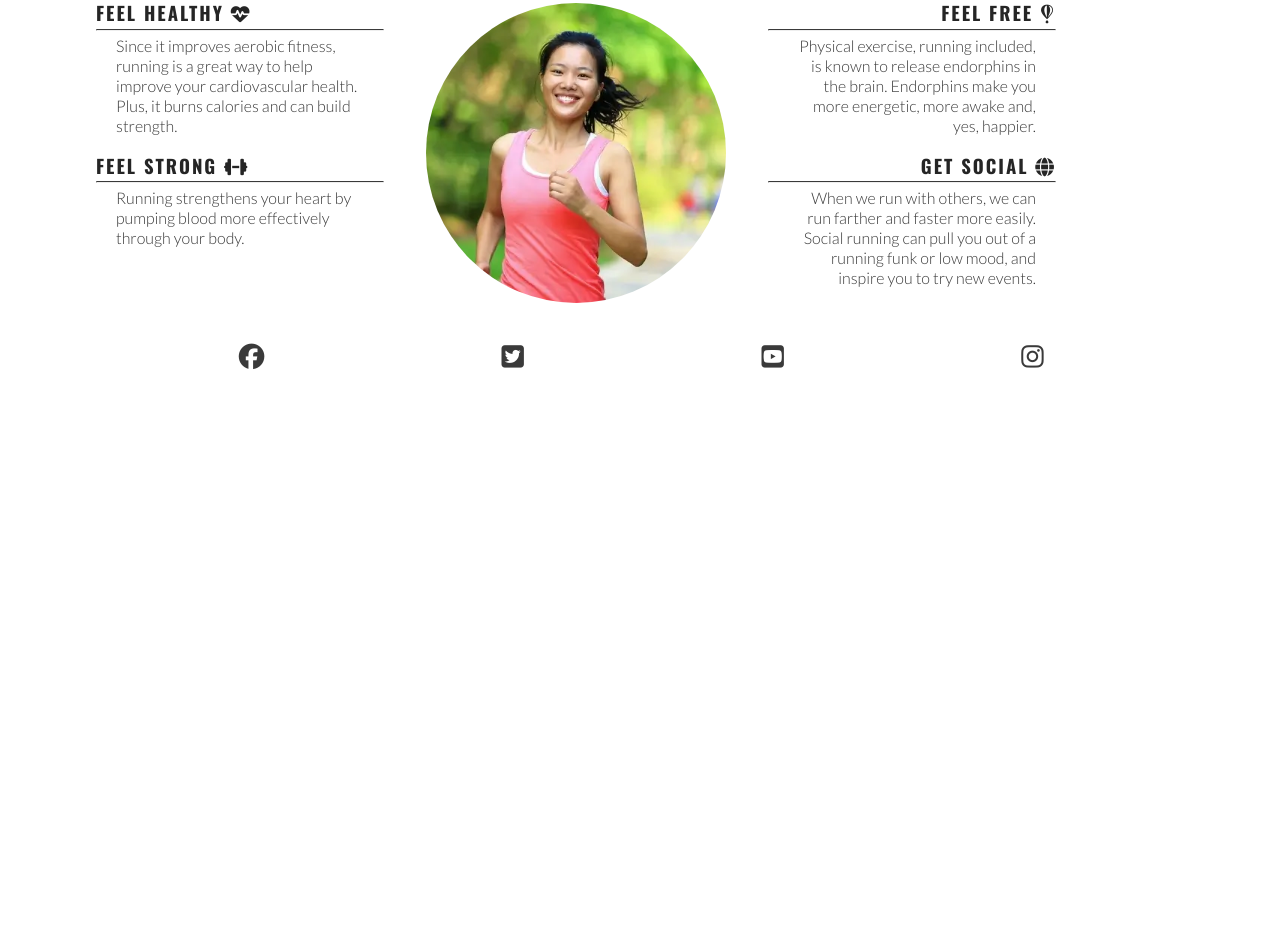
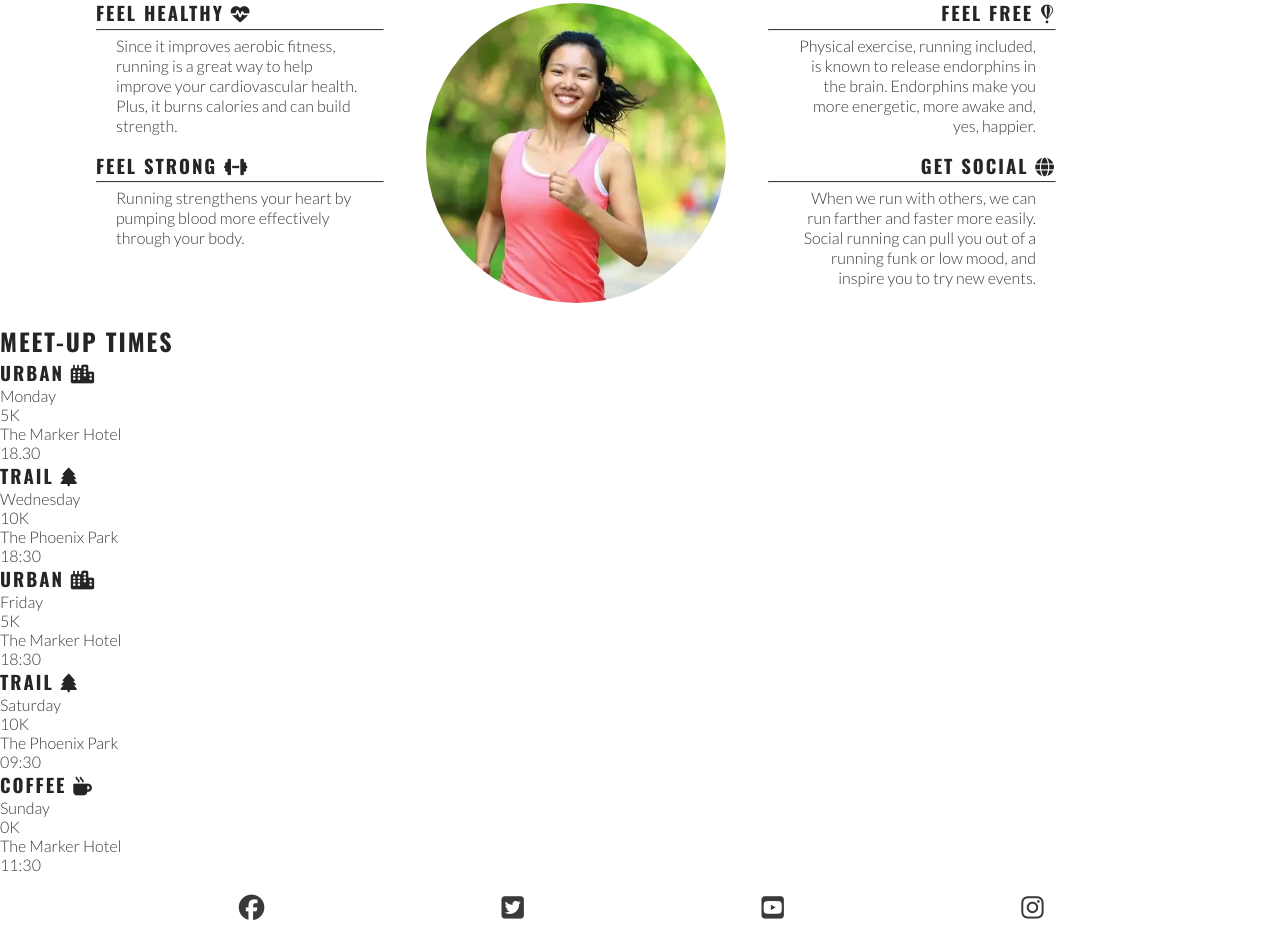
Before and after one commit to Bigkaboon/Love-runnig, a plain HTML site: page index.html in a window 1280 px wide. Shown: the part 762-1704 px from the top of the page. Before the commit the page ends 1153 px from the top, so only its background shows below. Drawn offline with nearby package versions, Linux system fonts and the light colour scheme.

Commit message:
Added a time schedule and meetup times

```diff
--- a/index.html
+++ b/index.html
@@ -123,6 +123,47 @@
 
             </div>
         </section>
+        <!-- Meetup time -->
+        <section id="meetups">
+            <h2>Meet-up Times</h2>
+            <div id="times">
+                <div>
+                    <h3>Urban <i class="fa-solid fa-city"></i></h3>
+                    <p>Monday</p>
+                    <p>5K</p>
+                    <p>The Marker Hotel</p>
+                    <p>18.30</p>
+                </div>
+                <div>
+                    <h3>TRAIL <i class="fa-solid fa-tree"></i></h3>
+                    <p>Wednesday</p>
+                    <p>10K</p>
+                    <p>The Phoenix Park</p>
+                    <p>18:30</p>
+                </div>
+                <div>
+                    <h3>URBAN <i class="fa-solid fa-city"></i></h3>
+                    <p>Friday</p>
+                    <p>5K</p>
+                    <p>The Marker Hotel<p>
+                    <p>18:30</p>
+                </div>
+                <div>
+                    <h3>TRAIL <i class="fa-solid fa-tree"></i></h3>
+                    <p>Saturday</p>
+                    <p>10K</p>
+                    <p>The Phoenix Park</p>
+                    <p>09:30</p>
+                </div>
+                <div>
+                    <h3>COFFEE <i class="fa-solid fa-mug-hot"></i></h3>
+                    <p>Sunday</p>
+                    <p>0K</p>
+                    <p>The Marker Hotel</p>
+                    <p>11:30</p>
+                </div>
+            </div>
+        </section>
 
 
     </main>
```
